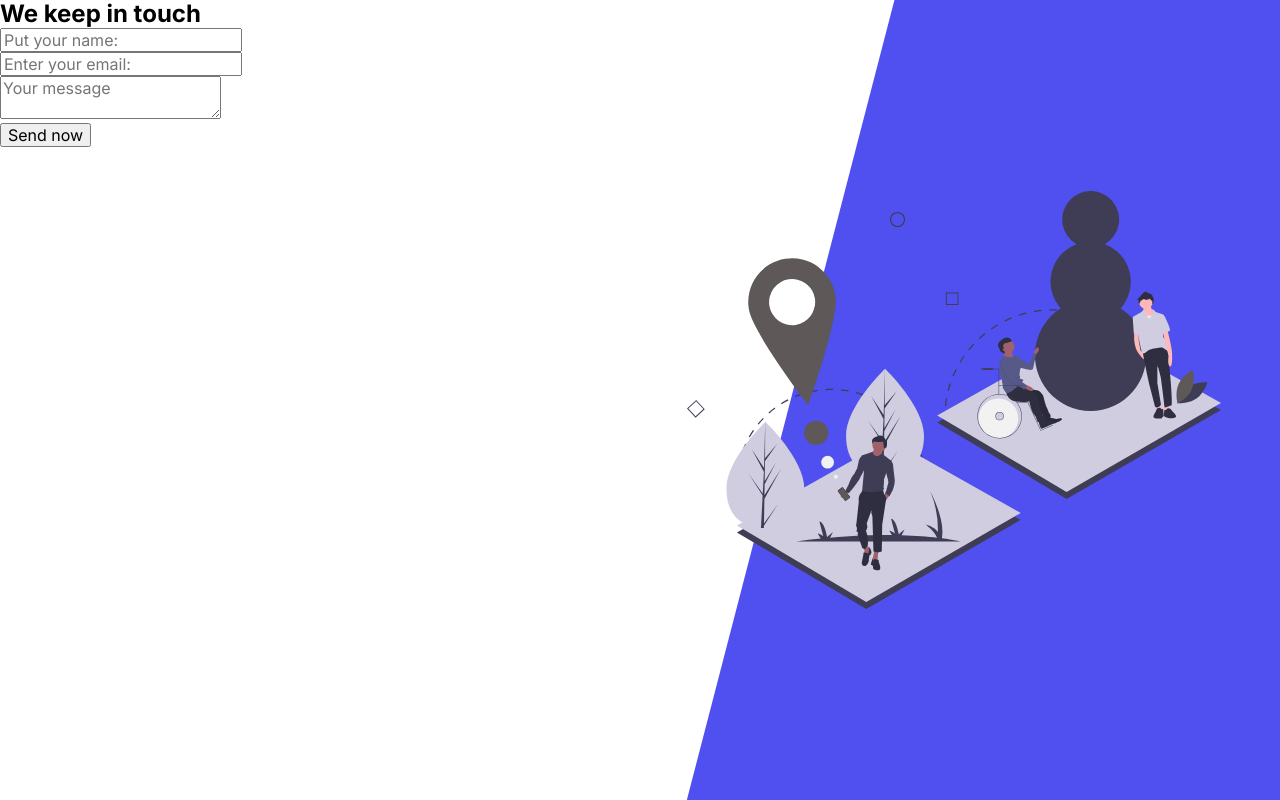
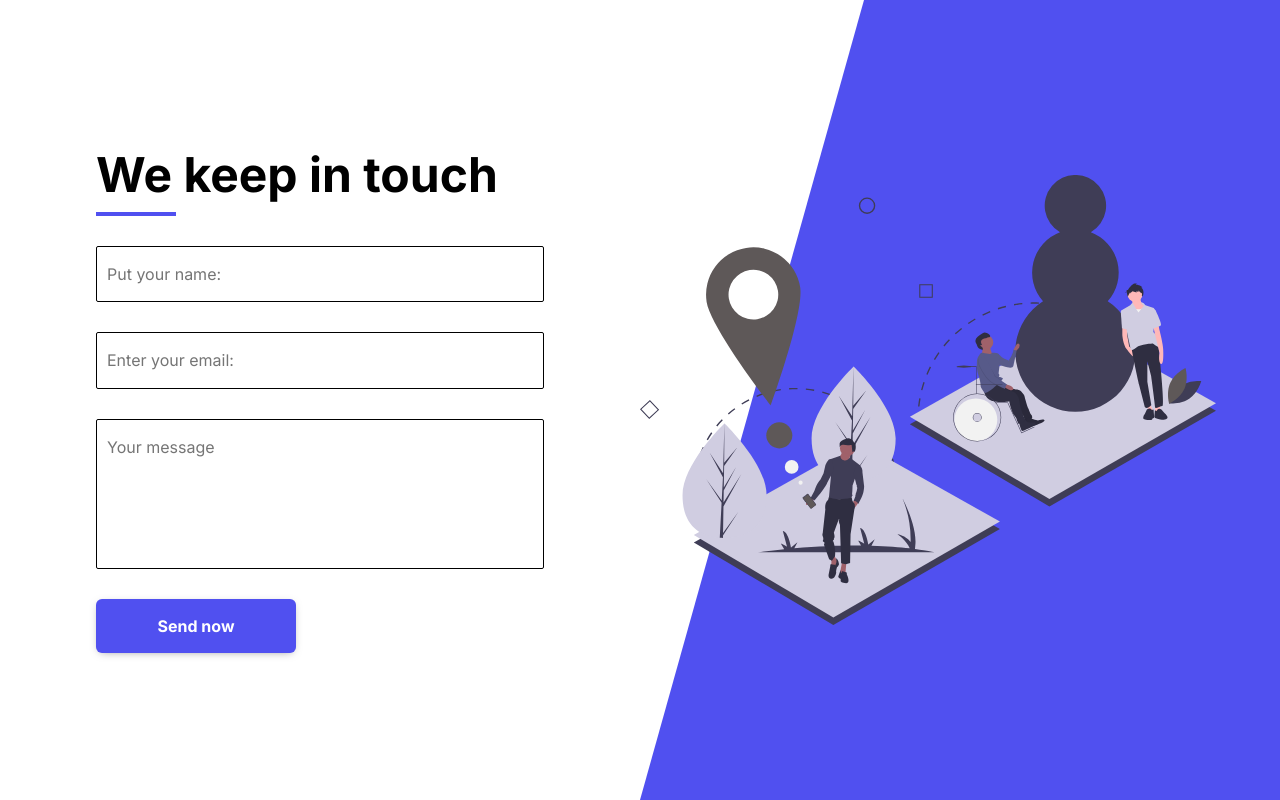
Before and after one commit to lorenapm/CSS-Grid-Practices, a plain HTML site: page contact-form/index.html in a window 1280 px wide. Drawn offline with Linux system fonts and the light colour scheme.

Commit message:
add style form

```diff
--- a/contact-form/css/style.css
+++ b/contact-form/css/style.css
@@ -2,6 +2,7 @@
 
 :root {
   --font: "Inter", sans-serif;
+  --color-primary: #5050f0;
   --contact-columns: repeat(8, 1fr);
   --clip: polygon(35% 0, 100% 0, 100% 100%, 0% 100%);
 }
@@ -32,10 +33,56 @@ body {
   position: absolute;
   top: 0;
   left: 0;
-  background: #5050f0;
+  background: var(--color-primary);
   z-index: -1;
   clip-path: var(--clip);
 }
 .contact__img {
   width: 90%;
 }
+.contact__form {
+  grid-column: 1/5;
+  grid-row: 1/-1;
+  place-self: center;
+  display: grid;
+  width: 70%;
+  grid-auto-rows: max-content;
+  gap: 30px;
+}
+.contact__title {
+  font-size: 3rem;
+}
+/*pseudoelemento después del elemento*/
+.contact__title::after {
+  content: "";
+  display: block;
+  width: 80px;
+  height: 4px;
+  background: var(--color-primary);
+  margin-top: 10px;
+}
+.contact__input {
+  padding: 18px 10px;
+  font-family: var(--font);
+  width: 100%;
+  outline: none;
+  border: 1px solid black;
+  border-radius: 2px;
+}
+.contact__input--area {
+  resize: none;
+  height: 150px;
+}
+.contact__cta {
+  display: block;
+  background: var(--color-primary);
+  width: 200px;
+  color: white;
+  font-family: var(--font);
+  padding: 18px 0;
+  outline: none;
+  border: none;
+  border-radius: 6px;
+  font-weight: 700;
+  box-shadow: 0 2px 10px -4px rgba(0, 0, 0, 0.5);
+}
```
